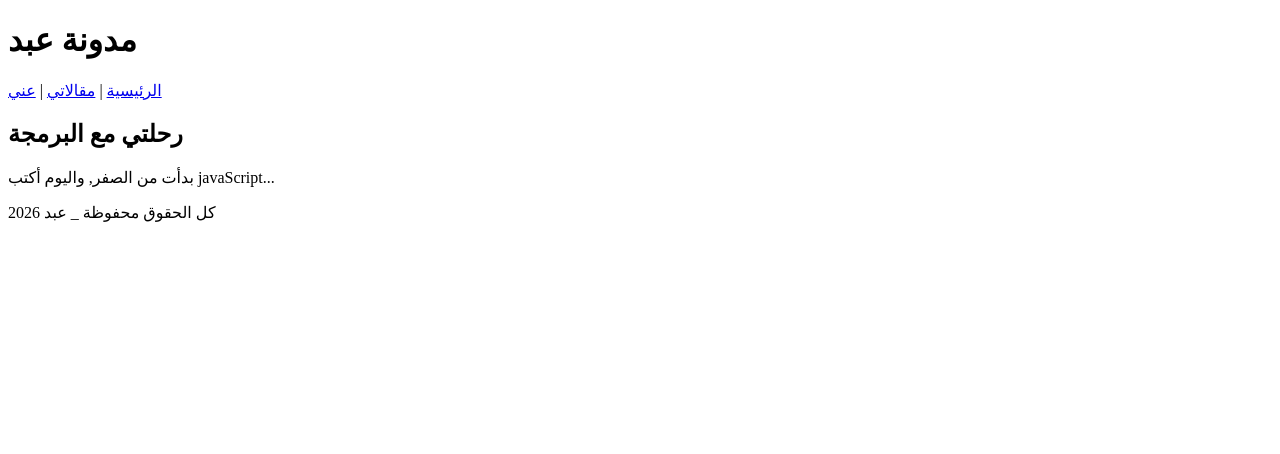
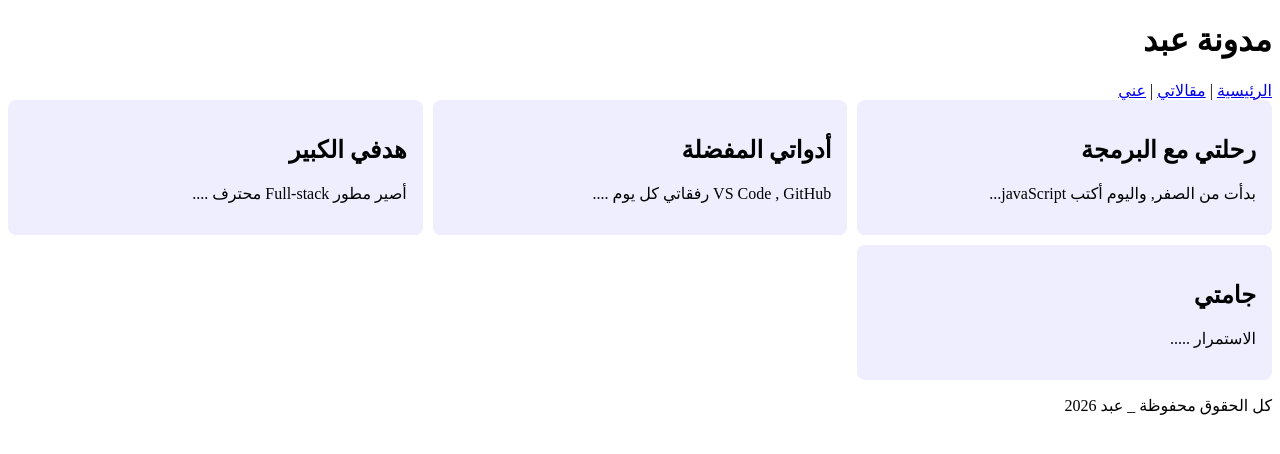
Before and after one commit to Abd-Divid/fullstack-journey, a plain HTML site: page semantic.html in a window 1280 px wide. Drawn offline with Linux system fonts and the light colour scheme.

Commit message:
css grid layout

```diff
--- /dev/null
+++ b/semantic.css
@@ -0,0 +1,11 @@
+.grid{
+      display: grid ;
+      grid-template-columns: 1fr 1fr 1fr ;
+      gap: 10px;
+       }
+
+ article{
+       background: #eef ;
+       border-radius: 8px ;
+       padding: 16px;
+     }
--- a/semantic.html
+++ b/semantic.html
@@ -1,7 +1,8 @@
 <!DOCTYPE html>
-<html>
+<html lang="ar" dir="rtl">
     <head>
         <title>صفحتي الدلالية</title>
+        <link rel="stylesheet" href="semantic.css">
     </head>
     <body>
         <header>
@@ -10,10 +11,22 @@
         <nav>
             <a href="#">الرئيسية</a> | <a href="#">مقالاتي</a> | <a href="#">عني</a>
         </nav>
-        <main>
+        <main class="grid">
             <article>
                 <h2>رحلتي مع البرمجة</h2>
                 <p>بدأت من الصفر, واليوم أكتب javaScript... </p>
+            </article>
+            <article>
+                <h2>أدواتي المفضلة</h2>
+                <p>VS Code , GitHub رفقاتي كل يوم ....</p>
+            </article>
+            <article>
+                <h2>هدفي الكبير</h2>
+                <p>أصير مطور Full-stack محترف ....</p>
+            </article>
+            <article>
+                <h2>جامتي</h2>
+                <p>الاستمرار .....</p>
             </article>
         </main>
         <footer>
```
